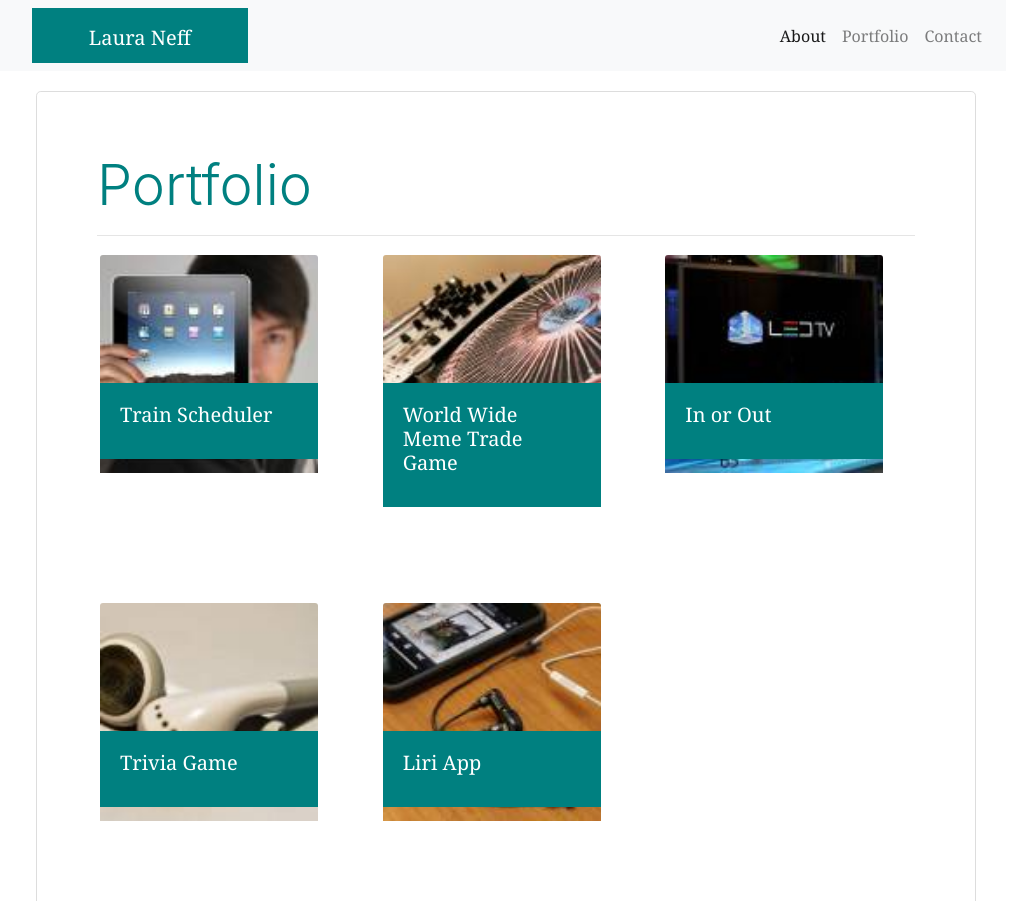
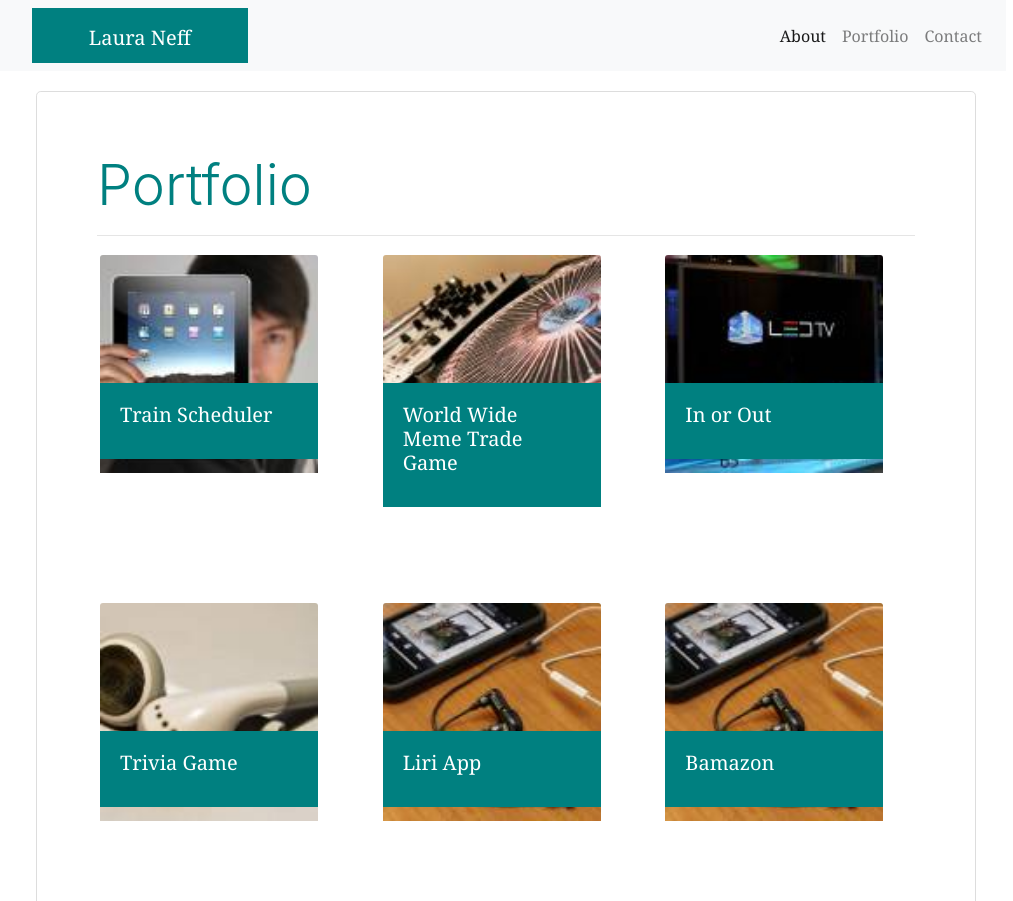
Before and after one commit to Laura-Neff/Bootstrap-Portfolio, a plain HTML site: page portfolio.html in a window 1280 px wide. Shown: the top 901 px of the page, without its empty margins (189-1202 px from the left). Drawn offline with nearby package versions, Linux system fonts and the light colour scheme; grey boxes are pictures that could not be loaded.

Commit message:
Added to portfolio

```diff
--- a/portfolio.html
+++ b/portfolio.html
@@ -105,6 +105,18 @@
                     </div>
                   </div>
                   </div>
+
+
+                  <div class="col-4">
+                    <div class="card" style="width: 14rem;">
+                      <img class="card-img-top" src="images/Rutgers.jpg" alt="Card image cap">
+                      <div class="card-body">
+                        <h5 class="card-title">Bamazon</h5>
+
+                      </div>
+                    </div>
+                    </div>
+
                   </div>
 
                   <div class="row">
```
